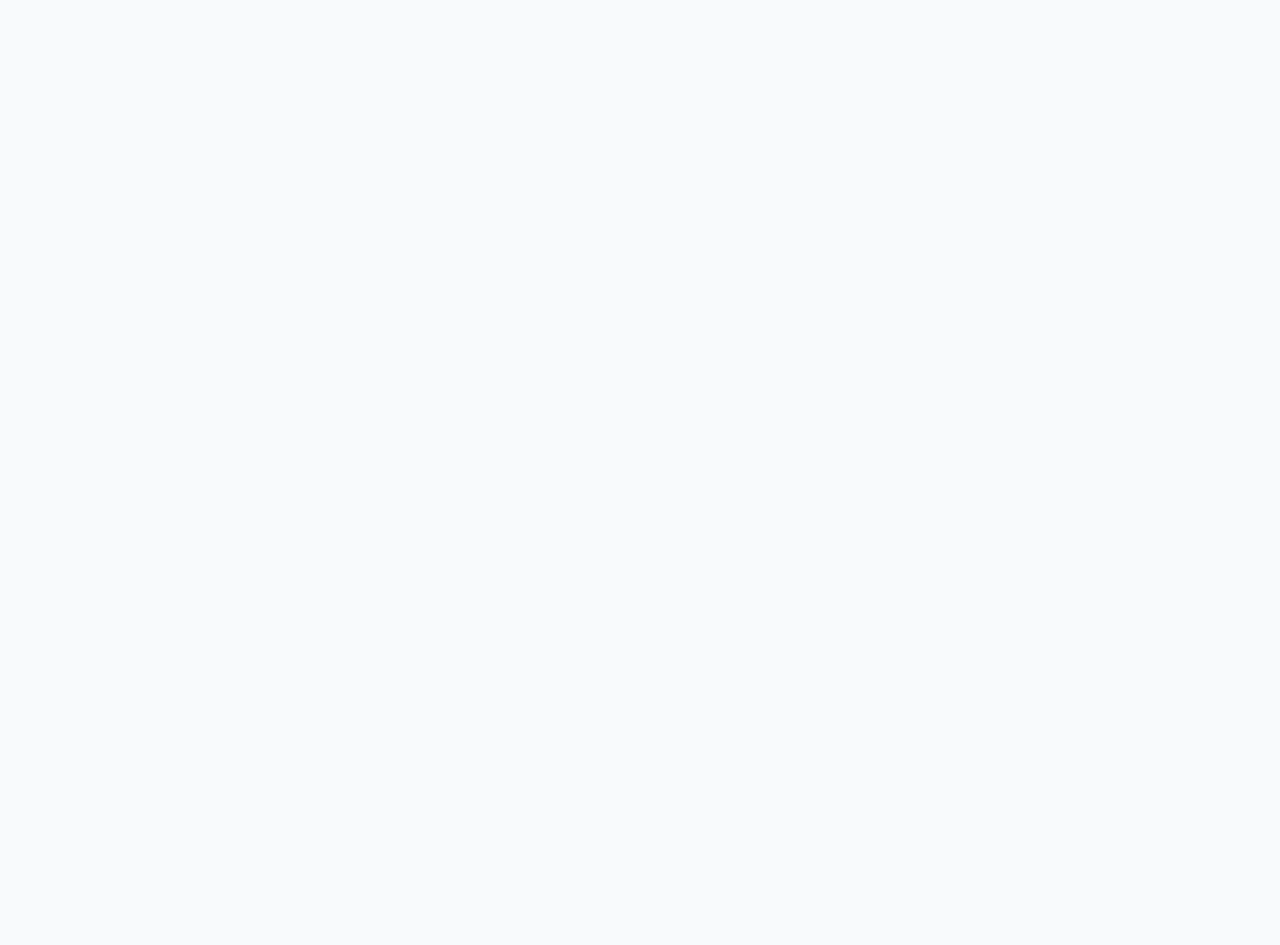
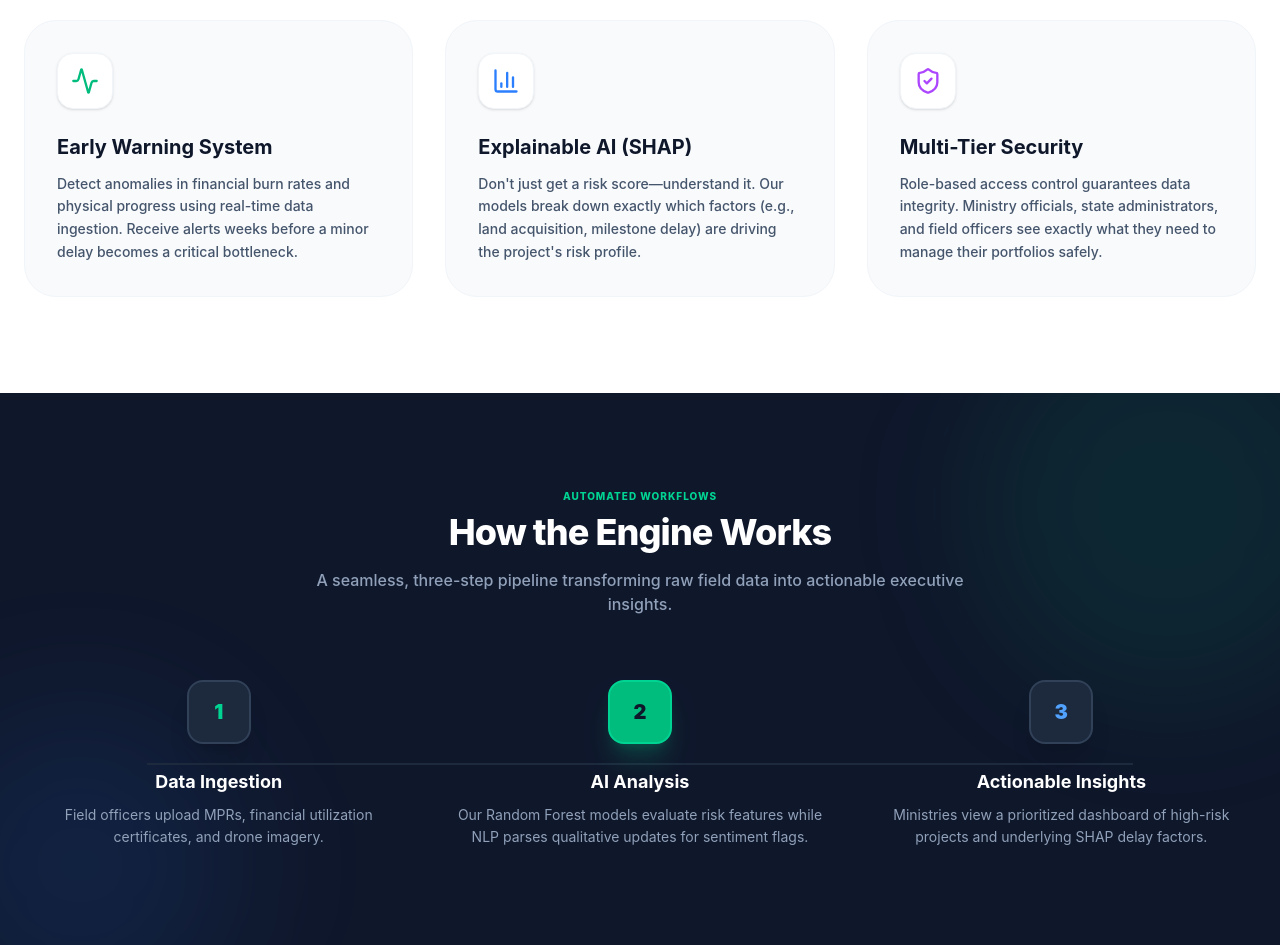
Before and after one commit to anushreepatare18/project-monitoring-system, a Next.js app: page / in a window 1280 px wide. Shown: the part 1200-2145 px from the top of the page. Before the commit the page ends 932 px from the top, so only its background shows below. Built offline with nearby package versions, Linux system fonts and the light colour scheme.

Commit message:
feat: add capabilities and workflows sections to landing page

```diff
--- a/src/app/page.tsx
+++ b/src/app/page.tsx
@@ -236,10 +236,107 @@ export default function LandingPage() {
       </main>
 
       {/* Scroll Down Indicator */}
-      <div className="absolute bottom-6 left-1/2 -translate-x-1/2 flex flex-col items-center animate-bounce opacity-70">
-        <span className="text-[10px] font-extrabold text-emerald-600 uppercase tracking-widest mb-1">Scroll to Explore</span>
+      <div className="hidden md:flex absolute bottom-8 left-1/2 -translate-x-1/2 flex-col items-center animate-bounce opacity-70">
+        <span className="text-[10px] font-extrabold text-emerald-600 uppercase tracking-widest mb-1">Explore Features</span>
         <ChevronDown className="w-4 h-4 text-emerald-600" />
       </div>
+
+      {/* Capabilities Section */}
+      <section id="capabilities" className="w-full bg-white py-24 border-t border-slate-100 relative">
+        <div className="max-w-7xl mx-auto px-6">
+          <div className="text-center mb-16">
+            <h2 className="text-[10px] font-extrabold text-emerald-600 uppercase tracking-widest mb-2">Platform Capabilities</h2>
+            <h3 className="text-4xl font-extrabold text-slate-900 tracking-tight">AI-Powered Risk Mitigation</h3>
+            <p className="mt-4 text-slate-500 max-w-2xl mx-auto font-medium">
+              We leverage advanced machine learning to transform static project updates into dynamic, proactive risk intelligence for ministries and executing agencies.
+            </p>
+          </div>
+
+          <div className="grid grid-cols-1 md:grid-cols-3 gap-8">
+            {/* Feature 1 */}
+            <div className="bg-slate-50 rounded-[2rem] p-8 border border-slate-100 hover:shadow-xl hover:shadow-emerald-500/10 hover:-translate-y-2 transition-all duration-300 group">
+              <div className="bg-white w-14 h-14 rounded-2xl shadow-sm border border-slate-100 flex items-center justify-center mb-6 group-hover:scale-110 transition-transform">
+                <Activity className="text-emerald-500 w-7 h-7" />
+              </div>
+              <h4 className="text-xl font-bold text-slate-900 mb-3">Early Warning System</h4>
+              <p className="text-sm text-slate-600 leading-relaxed font-medium">
+                Detect anomalies in financial burn rates and physical progress using real-time data ingestion. Receive alerts weeks before a minor delay becomes a critical bottleneck.
+              </p>
+            </div>
+
+            {/* Feature 2 */}
+            <div className="bg-slate-50 rounded-[2rem] p-8 border border-slate-100 hover:shadow-xl hover:shadow-blue-500/10 hover:-translate-y-2 transition-all duration-300 group">
+              <div className="bg-white w-14 h-14 rounded-2xl shadow-sm border border-slate-100 flex items-center justify-center mb-6 group-hover:scale-110 transition-transform">
+                <BarChart3 className="text-blue-500 w-7 h-7" />
+              </div>
+              <h4 className="text-xl font-bold text-slate-900 mb-3">Explainable AI (SHAP)</h4>
+              <p className="text-sm text-slate-600 leading-relaxed font-medium">
+                Don't just get a risk score—understand it. Our models break down exactly which factors (e.g., land acquisition, milestone delay) are driving the project's risk profile.
+              </p>
+            </div>
+
+            {/* Feature 3 */}
+            <div className="bg-slate-50 rounded-[2rem] p-8 border border-slate-100 hover:shadow-xl hover:shadow-purple-500/10 hover:-translate-y-2 transition-all duration-300 group">
+              <div className="bg-white w-14 h-14 rounded-2xl shadow-sm border border-slate-100 flex items-center justify-center mb-6 group-hover:scale-110 transition-transform">
+                <ShieldCheck className="text-purple-500 w-7 h-7" />
+              </div>
+              <h4 className="text-xl font-bold text-slate-900 mb-3">Multi-Tier Security</h4>
+              <p className="text-sm text-slate-600 leading-relaxed font-medium">
+                Role-based access control guarantees data integrity. Ministry officials, state administrators, and field officers see exactly what they need to manage their portfolios safely.
+              </p>
+            </div>
+          </div>
+        </div>
+      </section>
+
+      {/* Workflows Section */}
+      <section id="workflows" className="w-full bg-slate-900 py-24 relative overflow-hidden">
+        {/* Abstract background shapes */}
+        <div className="absolute top-0 right-0 -mr-20 -mt-20 w-96 h-96 rounded-full bg-emerald-500/10 blur-3xl pointer-events-none"></div>
+        <div className="absolute bottom-0 left-0 -ml-20 -mb-20 w-80 h-80 rounded-full bg-blue-500/10 blur-3xl pointer-events-none"></div>
+
+        <div className="max-w-7xl mx-auto px-6 relative z-10">
+          <div className="text-center mb-16">
+            <h2 className="text-[10px] font-extrabold text-emerald-400 uppercase tracking-widest mb-2">Automated Workflows</h2>
+            <h3 className="text-4xl font-extrabold text-white tracking-tight">How the Engine Works</h3>
+            <p className="mt-4 text-slate-400 max-w-2xl mx-auto font-medium">
+              A seamless, three-step pipeline transforming raw field data into actionable executive insights.
+            </p>
+          </div>
+
+          <div className="flex flex-col md:flex-row items-center justify-between gap-8 relative">
+            {/* Connecting Line (Desktop only) */}
+            <div className="hidden md:block absolute top-1/2 left-[10%] right-[10%] h-0.5 bg-slate-800 -translate-y-1/2 z-0"></div>
+
+            {/* Step 1 */}
+            <div className="relative z-10 flex flex-col items-center w-full md:w-1/3">
+              <div className="w-16 h-16 bg-slate-800 border-2 border-slate-700 rounded-2xl flex items-center justify-center mb-6 shadow-xl text-emerald-400 text-xl font-black">1</div>
+              <h4 className="text-lg font-bold text-white mb-2 text-center">Data Ingestion</h4>
+              <p className="text-sm text-slate-400 text-center leading-relaxed">
+                Field officers upload MPRs, financial utilization certificates, and drone imagery.
+              </p>
+            </div>
+
+            {/* Step 2 */}
+            <div className="relative z-10 flex flex-col items-center w-full md:w-1/3">
+              <div className="w-16 h-16 bg-emerald-500 border-2 border-emerald-400 rounded-2xl flex items-center justify-center mb-6 shadow-xl text-slate-900 text-xl font-black shadow-emerald-500/20">2</div>
+              <h4 className="text-lg font-bold text-white mb-2 text-center">AI Analysis</h4>
+              <p className="text-sm text-slate-400 text-center leading-relaxed">
+                Our Random Forest models evaluate risk features while NLP parses qualitative updates for sentiment flags.
+              </p>
+            </div>
+
+            {/* Step 3 */}
+            <div className="relative z-10 flex flex-col items-center w-full md:w-1/3">
+              <div className="w-16 h-16 bg-slate-800 border-2 border-slate-700 rounded-2xl flex items-center justify-center mb-6 shadow-xl text-blue-400 text-xl font-black">3</div>
+              <h4 className="text-lg font-bold text-white mb-2 text-center">Actionable Insights</h4>
+              <p className="text-sm text-slate-400 text-center leading-relaxed">
+                Ministries view a prioritized dashboard of high-risk projects and underlying SHAP delay factors.
+              </p>
+            </div>
+          </div>
+        </div>
+      </section>
     </div>
   );
 }
```
